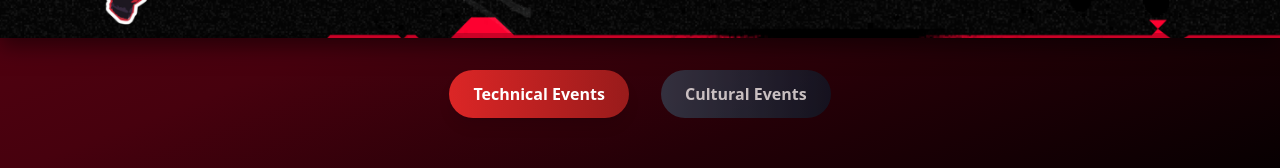
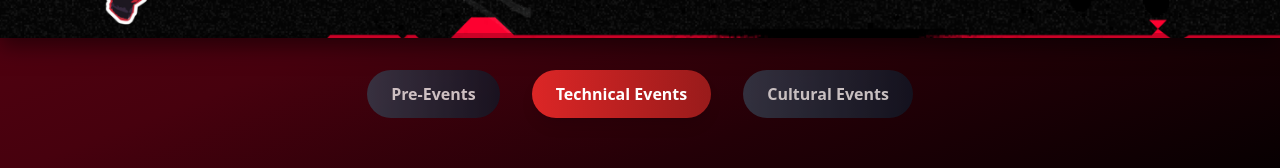
Before and after one commit to jeevanbabu7/Xplore, a React (Vite) app in the folder client/: page / in a window 1280 px wide. Shown: the part 2898-3066 px from the top of the page. Built offline with nearby package versions, Linux system fonts and the light colour scheme; a web font is replaced by a local one.

Commit message:
added pre-events section

```diff
--- a/client/src/pages/Events.jsx
+++ b/client/src/pages/Events.jsx
@@ -1,26 +1,35 @@
-import React, { useState, useEffect } from "react";
-import { useSpring, animated } from "@react-spring/web";
-import { motion } from "framer-motion";
-import eventBanner from "../assets/images/event-banner.png";
-import Event from "../components/Event";
-import { eventData, culturalEventData } from "../utils/eventData.js";
-import CulturalCard from "../components/CulturalCard.jsx";
-import Loading from "../components/Loading.jsx";
+import React, { useState, useEffect } from "react"
+import { useSpring, animated } from "@react-spring/web"
+import { motion } from "framer-motion"
+import eventBanner from "../assets/images/event-banner.png"
+import Event from "../components/Event"
+import { eventData, culturalEventData, preEventData } from "../utils/eventData.js"
+import CulturalCard from "../components/CulturalCard.jsx"
+import Loading from "../components/Loading.jsx"
 
 const Events = () => {
-  const [eventType, setEventType] = useState("technical");
-  const [filteredEvents, setFilteredEvents] = useState(eventData);
-  const [loading, setLoading] = useState(false);
+  const [eventType, setEventType] = useState("technical")
+  const [filteredEvents, setFilteredEvents] = useState(eventData)
+  const [loading, setLoading] = useState(false)
 
   useEffect(() => {
-    setFilteredEvents(eventType === "cultural" ? culturalEventData : eventData);
-  }, [eventType]);
+    switch (eventType) {
+      case "cultural":
+        setFilteredEvents(culturalEventData)
+        break
+      case "pre-events":
+        setFilteredEvents(preEventData)
+        break
+      default:
+        setFilteredEvents(eventData)
+    }
+  }, [eventType])
 
   const bannerAnimation = useSpring({
     from: { opacity: 0, transform: "scale(0.9)" },
     to: { opacity: 1, transform: "scale(1)" },
     config: { tension: 100, friction: 20 },
-  });
+  })
 
   const cardVariants = {
     hidden: { opacity: 0, y: 50 },
@@ -33,9 +42,20 @@ const Events = () => {
         ease: "easeInOut",
       },
     }),
-  };
+  }
 
-  const gradientBackground = "linear-gradient(159deg, rgba(253,1,48,1) 0%, rgba(200,1,38,1) 0%, rgba(173,1,33,1) 0%, rgba(160,1,31,1) 0%, rgba(149,1,29,1) 0%, rgba(141,1,27,1) 0%, rgba(126,1,24,1) 0%, rgba(89,0,17,1) 0%, rgba(140,1,27,1) 0%, rgba(62,1,12,1) 0%, rgba(90,1,18,1) 0%, rgba(90,1,18,1) 0%, rgba(91,1,18,1) 0%, rgba(71,1,14,1) 21%, rgba(36,0,7,1) 36%, rgba(0,0,0,1) 55%, rgba(0,0,0,1) 91%)";
+  const gradientBackground =
+    "linear-gradient(159deg, rgba(253,1,48,1) 0%, rgba(200,1,38,1) 0%, rgba(173,1,33,1) 0%, rgba(160,1,31,1) 0%, rgba(149,1,29,1) 0%, rgba(141,1,27,1) 0%, rgba(126,1,24,1) 0%, rgba(89,0,17,1) 0%, rgba(140,1,27,1) 0%, rgba(62,1,12,1) 0%, rgba(90,1,18,1) 0%, rgba(90,1,18,1) 0%, rgba(91,1,18,1) 0%, rgba(71,1,14,1) 21%, rgba(36,0,7,1) 36%, rgba(0,0,0,1) 55%, rgba(0,0,0,1) 91%)"
+
+  const handleButtonClick = (type) => {
+    setEventType(type)
+    if (type === "cultural") {
+      setLoading(true)
+      setTimeout(() => {
+        setLoading(false)
+      }, 3000)
+    }
+  }
 
   return (
     <div style={{ background: gradientBackground }}>
@@ -45,24 +65,30 @@ const Events = () => {
         style={{
           ...bannerAnimation,
           backgroundImage: `url(${eventBanner})`,
-          boxShadow: "0px 8px 20px rgba(0, 0, 0, 0.5)", // Deeper and larger shadow
-          borderBottom: "5px solid rgba(0, 0, 0, 0.2)",  // Optional bottom border
+          boxShadow: "0px 8px 20px rgba(0, 0, 0, 0.5)",
+          borderBottom: "5px solid rgba(0, 0, 0, 0.2)",
         }}
       ></animated.section>
 
-
       {/* Event Type Buttons */}
-      <div className="flex justify-center space-x-8 my-8 px-4">
+      <div className="flex flex-wrap justify-center space-x-4 sm:space-x-8 my-8 px-4">
+        <button
+          className={`px-6 py-3 rounded-full text-white font-bold transition-all duration-300 ease-in-out transform hover:scale-105 focus:outline-none focus:ring-2 focus:ring-offset-2 focus:ring-offset-gray-800 focus:ring-white ${
+            eventType === "pre-events"
+              ? "bg-gradient-to-r from-red-600 to-red-800 shadow-lg"
+              : "bg-gradient-to-r from-gray-700 to-gray-900 opacity-75 hover:opacity-100"
+          }`}
+          onClick={() => handleButtonClick("pre-events")}
+        >
+          Pre-Events
+        </button>
         <button
           className={`px-6 py-3 rounded-full text-white font-bold transition-all duration-300 ease-in-out transform hover:scale-105 focus:outline-none focus:ring-2 focus:ring-offset-2 focus:ring-offset-gray-800 focus:ring-white ${
             eventType === "technical"
               ? "bg-gradient-to-r from-red-600 to-red-800 shadow-lg"
               : "bg-gradient-to-r from-gray-700 to-gray-900 opacity-75 hover:opacity-100"
           }`}
-          onClick={() => {
-            setFilteredEvents(eventData);
-            setEventType("technical");
-          }}
+          onClick={() => handleButtonClick("technical")}
         >
           Technical Events
         </button>
@@ -72,14 +98,7 @@ const Events = () => {
               ? "bg-gradient-to-r from-red-600 to-red-800 shadow-lg"
               : "bg-gradient-to-r from-gray-700 to-gray-900 opacity-75 hover:opacity-100"
           }`}
-          onClick={() => {
-            setFilteredEvents(culturalEventData);
-            setEventType("cultural");
-            setLoading(true);
-            setTimeout(() => {
-              setLoading(false);
-            }, 3000);
-          }}
+          onClick={() => handleButtonClick("cultural")}
         >
           Cultural Events
         </button>
@@ -97,13 +116,17 @@ const Events = () => {
             viewport={{ once: true, amount: 0.2 }}
             variants={cardVariants}
           >
-            {(eventType === "cultural" ? (<CulturalCard eventDetails={event}/>): <Event eventDetails={event} type={eventType} />)}
+            {eventType === "cultural" ? (
+              <CulturalCard eventDetails={{ ...event, contacts: event.contacts || [] }} />
+            ) : (
+              <Event eventDetails={event} type={eventType} />
+            )}
           </motion.div>
         ))}
       </div>
       {loading && <Loading />}
     </div>
-  );
-};
+  )
+}
 
-export default Events;
+export default Events
--- a/client/src/utils/eventData.js
+++ b/client/src/utils/eventData.js
@@ -544,3 +544,26 @@ export const culturalEventData = [
     },
 
 ];
+
+export const preEventData = [
+    // {
+    //   id: 2001,
+    //   name: "Coding Challenge",
+    //   description: "Test your coding skills in this pre-event challenge",
+    //   date: "2022-05-15",
+    //   time: "14:00",
+    //   location: "Online",
+    //   image: event1,
+    //   category: "pre-event",
+    // },
+    // {
+    //   id: 2002,
+    //   name: "Design Sprint",
+    //   description: "Participate in a rapid prototyping workshop",
+    //   date: "2022-05-20",
+    //   time: "09:00",
+    //   location: "Design Lab",
+    //   image: event1,
+    //   category: "pre-event",
+    // },
+  ];
```
